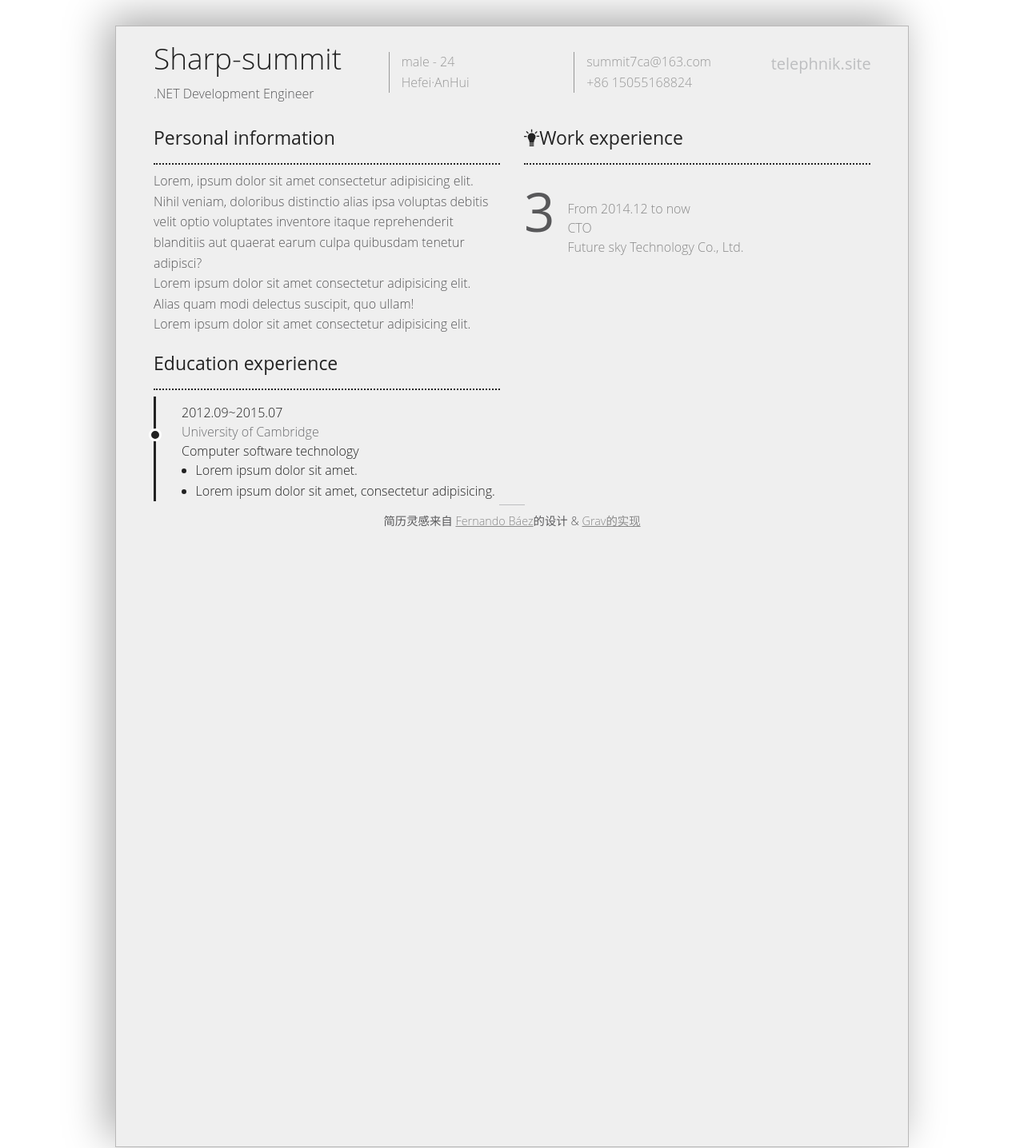
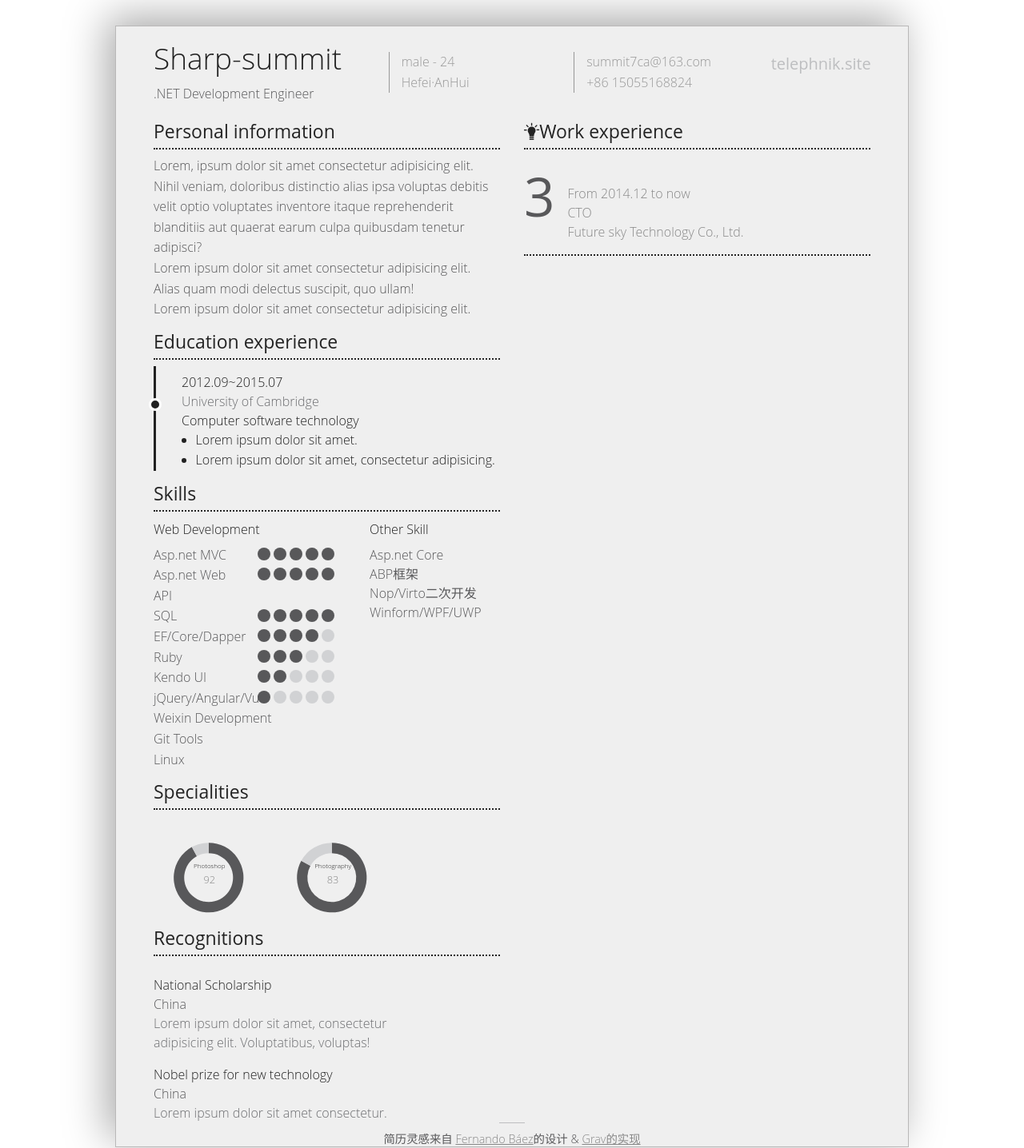
Before and after one commit to pomelos7ca/sharp-resume, a Jekyll site: the page built from index.html, in a window 1280 px wide. Shown: the whole page at 80% size. Built offline with Jekyll 4.4.1, drawn with Linux system fonts in a browser that asks for light colours.

Commit message:
添加基本信息模块.

```diff
--- a/_data/info.yml
+++ b/_data/info.yml
@@ -1,3 +1,4 @@
+# left
 information:
   title: 'Personal information'
   order: 0
@@ -16,6 +17,60 @@
     - 'Lorem ipsum dolor sit amet.'
     - 'Lorem ipsum dolor sit amet, consectetur adipisicing.'
 
+skills:
+  title: 'Skills'
+  order: 2
+  basic:
+    name: 'Web Development'
+    desc:
+      - name: 'Asp.net MVC'
+        level: 7
+      - name: 'Asp.net Web API'
+        level: 6
+      - name: 'SQL'
+        level: 5
+      - name: 'EF/Core/Dapper'
+        level: 4
+      - name: 'Ruby'
+        level: 3
+      - name: 'Kendo UI'
+        level: 2
+      - name: 'jQuery/Angular/Vue'
+        level: 1
+  other:
+    name: 'Other Skill'
+    desc:
+      - 'Asp.net Core'
+      - 'ABP框架'
+      - 'Nop/Virto二次开发'
+      - 'Winform/WPF/UWP'
+  desc:
+    - 'Weixin Development'
+    - 'Git Tools'
+    - 'Linux'
+
+specialities:
+  title: 'Specialities'
+  order: 3
+  speset:
+    - name: 'Photoshop'
+      level: 92
+    - name: 'Photography'
+      level: 83
+
+recognitions:
+  title: 'Recognitions'
+  order: 4
+  recset:
+    - name: 'National Scholarship'
+      place: 'China'
+      desc: 'Lorem ipsum dolor sit amet, consectetur adipisicing elit. Voluptatibus, voluptas!'
+    - name: 'Nobel prize for new technology'
+      place: 'China'
+      desc: 'Lorem ipsum dolor sit amet consectetur.'
+
+
+# right
 experience:
   title: 'Work experience'
   order: 0
@@ -25,3 +80,16 @@
       join: 2014.12
       leave: now
       role: CTO
+
+projects:
+  title: 'Projects'
+  order: 1
+  proset:
+    - name: 'Dynamic CMS'
+      start: '2017.01'
+      end: '2018.01'
+      summary: 'Asp.net MVC/Web API/Angular'
+      desc:
+        - 'Responsible for the overall site architecture design.'
+        - 'Responsible for the business module code.'
+        - 'Responsible for project progress management.'
--- a/_includes/head.html
+++ b/_includes/head.html
@@ -1,11 +1,7 @@
 <head>
   <meta charset="utf-8" />
   <title>
-    {% if page.title %}
-      {{ page.title | escape }}
-    {% else %}
-      {{ site.title | escape }}
-    {% endif %}
+    {{ page.title | default:site.title }}
   </title>
   <meta name="viewport" content="width=device-width, initial-scale=1.0">
   <link rel="icon" type="image/png" href="{{ site.baseurl }}/assets/images/favicon.png" />
--- /dev/null
+++ b/_includes/left/recognitions.html
@@ -0,0 +1,23 @@
+{% assign info=site.data.info[include.key] %}
+<div class="avoid_pagebreak animated fadeInUp">
+  <h4 class="title"><i class="fi-{{ info.icon }}"></i> {{ info.title }}</h4>
+  <div class="row recognitions">
+    {% for item in info.recset %}
+    <div class="large-12 small-12 columns {% if loop.last %}end{% endif %} {% if item.animation %}animated {{ item.animation }}{% endif %}">
+      <div class="row">
+        <!-- <div class="large-3 medium-3 small-4 columns">
+          <div class="category">{{ item.category }}</div>
+          <img src="{{ url('theme://img/ribbon.svg') }}" width="100" height="131" alt="{{ item.title }}" class="ribbon">
+        </div> -->
+        <div class="large-9 medium-9 small-8 columns">
+          <div class="recog_data">
+            <div class="title">{{ item.name }}</div>
+            <div class="place">{{ item.place }}</div>
+            <div class="desc">{{ item.desc }}</div>
+          </div>
+        </div>
+      </div>
+    </div>
+    {% endfor %}
+  </div>
+</div>
--- /dev/null
+++ b/_includes/left/skills.html
@@ -0,0 +1,32 @@
+{% assign info=site.data.info[include.key] %}
+<div class="avoid_pagebreak animated fadeInUp">
+  <h4 class="title"><i class="fi-{{ info.icon }}"></i> {{ info.title }}</h4>
+  <div class="row skill">
+    <div class="large-7 columns">
+      <h6>{{ info.basic.name }}</h6>
+      {% for item in info.basic.desc %}
+      <ul class="small-block-grid-2">
+        <li class="name">{{ item.name }}</li>
+        <li>
+          <ul class="small-block-grid-8 ellipses">
+            {% for i in (1..5) %}
+            <li><span {% if i > item.level %}class="grey"{% endif %}></span></li>
+            {% endfor %}
+          </ul>
+        </li>
+      </ul>
+      {% endfor %}
+    </div>
+    <div class="large-5 columns ">
+      <h6>{{ info.other.name }}</h6>
+      {% for item in info.other.desc %}
+      <div class="name">{{ item }}</div>
+      {% endfor %}
+    </div>
+  </div>
+  <div>
+    {% for de in info.desc%}
+      <p>{{de}}</p>
+    {% endfor %}
+  </div>
+</div>
--- /dev/null
+++ b/_includes/left/specialities.html
@@ -0,0 +1,22 @@
+{% assign info=site.data.info[include.key] %}
+<div class="avoid_pagebreak animated fadeInUp">
+  <h4 class="title"><i class="fi-{{ info.icon }}"></i> {{ info.title }}</h4>
+  <div class="row specialities">
+    {% for item in info.speset %}
+    <div class="large-4 medium-4 small-6 columns">
+      <ul data-pie-id="pie{{forloop.index0}}" class="pie_desc" {% if item.level == 100 %}data-options='{"donut_inner_ratio":"0.8"}'{% endif %}>
+        <li data-value="{{ item.level }}">
+          <div class="skill_info">
+            <span class="skill_name">{{ item.name }}</span>
+            <span class="skill_level">{{ item.level }}</span>
+          </div>
+        </li>
+        {% if item.level != 100 %}
+        <li data-value="{{ 100 | minus:item.level }}"></li>
+        {% endif %}
+      </ul>
+      <div id="pie{{forloop.index0}}" class="pie {% if item.level == 100 %}nostroke{% endif %} {% if item.animation %}animated {{ item.animation }}{% endif %}"></div>
+    </div>
+    {% endfor %}
+  </div>
+</div>
--- /dev/null
+++ b/_includes/right/projects.html
@@ -0,0 +1,24 @@
+{% assign info=site.data.info[include.key] %}
+<div class="avoid_pagebreak animated fadeInUp">
+  <h4 class="title"><i class="fi-{{ module.header.icon }}"></i> {{ module.header.title }}</h4>
+  {% if module.header.project %}
+  <div class="pro_surround">
+    <div class="pro animated">
+      {% for item in module.header.project %}
+        <div class="pro_item">
+          <div class="category">{{ item.category }}</div>
+          <div class="pro_name">{{ item.pro_name }}</div>
+          <div class="pro_desc">
+            <ul>
+              {% for item in item.pro_desc %}
+                <li class="desc_line">{{ item.line }}</li>
+              {% endfor %}
+            </ul>
+          </div>
+        </div>
+      {% endfor %}
+    </div>
+  </div>
+  {% endif %}
+  {{ module.content }}
+</div>
--- a/assets/css/app.css
+++ b/assets/css/app.css
@@ -28,8 +28,8 @@
 h4 {
     font-weight: 400;
     border-bottom: 2px dotted;
-    padding-top: 1rem;
-    padding-bottom: 1rem;
+    padding-top: 0.5rem;
+    padding-bottom: 0.3rem;
     margin-bottom: 0.5rem;
 }
 
@@ -105,6 +105,7 @@
 
 p {
     font-weight: 300;
+    margin-bottom: 0;
 }
 
 .community ol,
```
Also changed, not shown: _layouts/default.html (+10 -0 lines).
